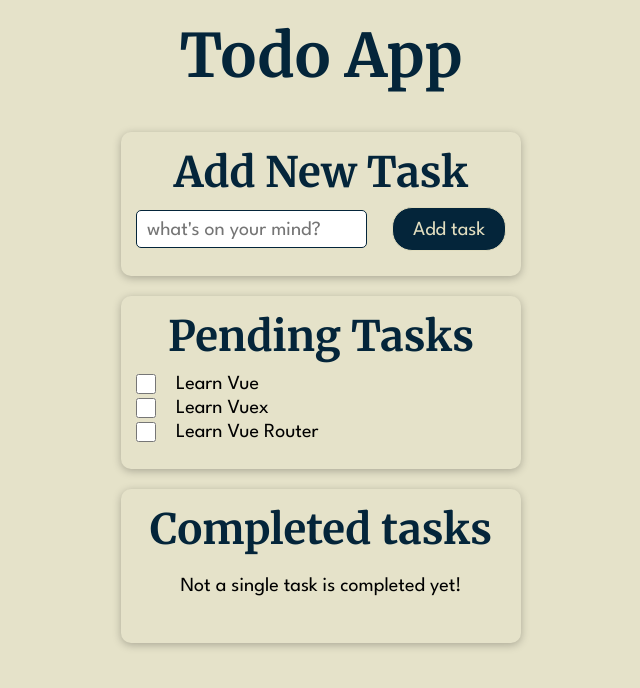
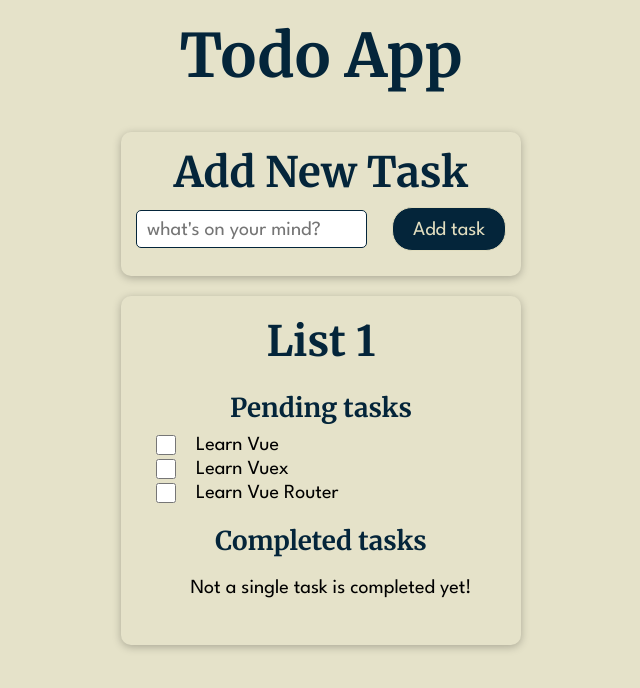
Before and after one commit to tripathishashikant/todo, a Vue app: page / in a window 1280 px wide. Shown: the top 688 px of the page, without its empty margins (319-959 px from the left). Built offline with nearby package versions, Linux system fonts and the light colour scheme.

Commit message:
Logic updation after modifying list object to support multiple list.

```diff
--- a/src/components/modules/CompletedTasks.vue
+++ b/src/components/modules/CompletedTasks.vue
@@ -27,6 +27,7 @@
 export default {
   name: 'completedTasks',
   props: ['todos'],
+  emits: ['markPending'],
   data() {
     return {
       title: 'Completed tasks',
--- a/src/components/modules/PendingTasks.vue
+++ /dev/null
@@ -1,86 +0,0 @@
-<template>
-  <article class="pending">
-    <h2 class="pending__title">{{ title }}</h2>
-    <ul class="pending__list">
-      <template v-for="( { id, title, completed }, i) in todos" :key="id">
-        <li v-if="!completed" class="pending__item">
-          <label class="pending__label" for="id">
-            <input
-              :id="id"
-              class="pending__checkbox"
-              type="checkbox"
-              :name="title"
-              @click="$emit('markComplete', i)">
-          </label>
-          <p class="pending__task">{{ title }}</p>
-        </li>
-      </template>
-      <li v-show="showEmptyTaskMessage">
-        <p class="pending__error">Hurray you completed all your pending task!</p>
-      </li>
-    </ul>
-  </article>
-</template>
-
-<script>
-export default {
-  name: 'pendingTasks',
-  props: ['todos'],
-  data() {
-    return {
-      title: 'Pending Tasks',
-    };
-  },
-  computed: {
-    showEmptyTaskMessage() {
-      return this.todos.every((todo) => todo.completed !== false);
-    },
-  },
-};
-</script>
-
-<style lang="scss" scoped>
-.pending {
-  &__title {
-    text-align: center;
-  }
-
-  &__list {
-    padding: 1rem 0;
-  }
-
-  &__item {
-    display: flex;
-    flex-flow: row nowrap;
-    justify-content: flex-start;
-    align-items: center;
-
-    flex: 1 1 100%;
-
-    padding-bottom: 0;
-  }
-
-  &__label {
-    display: flex;
-    align-items: center;
-
-    margin-right: 2rem;
-  }
-
-  &__checkbox {
-    width: 2rem;
-    height: 2rem;
-  }
-
-  &__task {
-    font-size: 2rem;
-    padding-bottom: 0;
-  }
-
-  &__error {
-    padding-top: 1rem;
-    font-size: 2rem;
-    text-align: center;
-  }
-}
-</style>
--- a/src/components/modules/TodoApp.vue
+++ b/src/components/modules/TodoApp.vue
@@ -8,12 +8,7 @@
         <add-task @addNewTask="addTask"></add-task>
       </base-card>
       <base-card>
-        <pending-tasks :todos="todos" @markComplete="toggleCompleted">
-        </pending-tasks>
-      </base-card>
-      <base-card>
-        <completed-tasks :todos="todos" @markPending="toggleCompleted">
-        </completed-tasks>
+        <todo-list :lists="lists" @markComplete="toggleCompleted"></todo-list>
       </base-card>
     </main>
   </section>
@@ -21,21 +16,23 @@
 
 <script>
 import AppHeader from './AppHeader.vue';
-import PendingTasks from './PendingTasks.vue';
-import CompletedTasks from './CompletedTasks.vue';
+import TodoList from './TodoList.vue';
 import AddTask from './AddTask.vue';
 
 export default {
   name: 'todoApp',
   components: {
     AppHeader,
-    PendingTasks,
-    CompletedTasks,
+    TodoList,
     AddTask,
   },
   data() {
     return {
       title: 'Todo App',
+      lists: [
+        {
+          listName: 'List 1',
+          id: 1,
           todos: [
             {
               id: 1,
@@ -53,11 +50,15 @@ export default {
               completed: false,
             },
           ],
+        },
+      ],
     };
   },
   methods: {
-    toggleCompleted(i) {
-      this.todos[i].completed = !this.todos[i].completed;
+    toggleCompleted(index) {
+      const { todoIndex, taskIndex } = index;
+      this.lists[todoIndex].todos[taskIndex].completed = !this.lists[todoIndex]
+        .todos[taskIndex].completed;
     },
     addTask(newTask) {
       this.todos.unshift({
--- /dev/null
+++ b/src/components/modules/TodoList.vue
@@ -0,0 +1,126 @@
+<template>
+  <article class="list" v-for="(list, i) in lists" :key="list.id">
+    <h2 class="list__title">{{ list.listName }}</h2>
+    <section class="list__wrapper">
+      <section class="list__pending">
+        <h3 class="list__subtitle">Pending tasks</h3>
+        <ul class="list__pendingItems">
+          <template v-for="( { id, title, completed }, j ) in list.todos" :key="id">
+            <li v-if="!completed" class="list__item">
+              <label class="list__label" :for="id">
+                <input
+                  :id="id"
+                  class="list__checkbox"
+                  type="checkbox"
+                  :name="title"
+                  @click="$emit('markComplete', { 'todoIndex': i, 'taskIndex': j })">
+              </label>
+              <p class="list__task">{{ title }}</p>
+            </li>
+          </template>
+          <li v-show="showPendingTaskMessage">
+            <p class="list__error">Hurray you completed all your pending task!</p>
+          </li>
+        </ul>
+      </section>
+      <section class="list__completed">
+        <h3 class="list__subtitle">Completed tasks</h3>
+        <ul class="list__completedItems">
+          <template v-for="( { id, title, completed }, j) in list.todos" :key="id">
+            <li v-if="completed" class="list__item">
+              <label class="list__label" :for="id">
+                <input
+                  :id="id"
+                  class="list__checkbox"
+                  type="checkbox"
+                  checked
+                  :name="title"
+                  @click="$emit('markComplete', { 'todoIndex': i, 'taskIndex': j })">
+              </label>
+              <p class="list__task list__task--completed">{{ title }}</p>
+            </li>
+          </template>
+          <li v-show="showCompletedTaskMessage">
+            <p class="list__error">Not a single task is completed yet!</p>
+          </li>
+        </ul>
+      </section>
+    </section>
+  </article>
+</template>
+
+<script>
+export default {
+  name: 'todoList',
+  props: ['lists'],
+  emits: ['markComplete'],
+  computed: {
+    showPendingTaskMessage() {
+      return this.lists.every((list) => list.todos.every((task) => task.completed !== false));
+    },
+    showCompletedTaskMessage() {
+      return this.lists.every((list) => list.todos.every((task) => task.completed !== true));
+    },
+  },
+};
+</script>
+
+<style lang="scss" scoped>
+.list {
+  &__title {
+    padding: 0.5rem 0 1rem;
+    text-align: center;
+  }
+
+  &__subtitle {
+    padding: 0.5rem 0 1rem;
+    text-align: center;
+  }
+
+  &__wrapper {
+    padding: 1rem 0;
+  }
+
+  &__item {
+    display: flex;
+    flex-flow: row nowrap;
+    justify-content: flex-start;
+    align-items: center;
+
+    flex: 1 1 100%;
+
+    padding-bottom: 0;
+  }
+
+  &__label {
+    display: flex;
+    align-items: center;
+
+    margin-right: 2rem;
+  }
+
+  &__checkbox {
+    width: 2rem;
+    height: 2rem;
+  }
+
+  &__task {
+    font-size: 2rem;
+    padding-bottom: 0;
+
+    &--completed {
+      text-decoration: line-through;
+    }
+  }
+
+  &__error {
+    padding-top: 1rem;
+    font-size: 2rem;
+    text-align: center;
+  }
+
+  &__completed {
+    padding: 1.5rem 0 0;
+  }
+}
+</style>
```
Also changed, not shown: mockdata/users.js (added, +35 -0 lines). Lines whose indentation alone changed are shown as unchanged.
